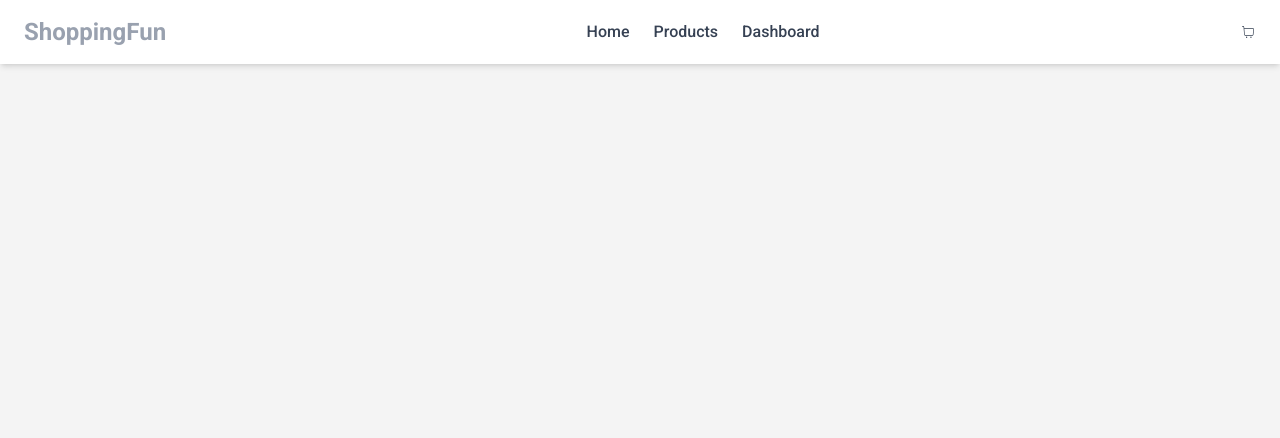
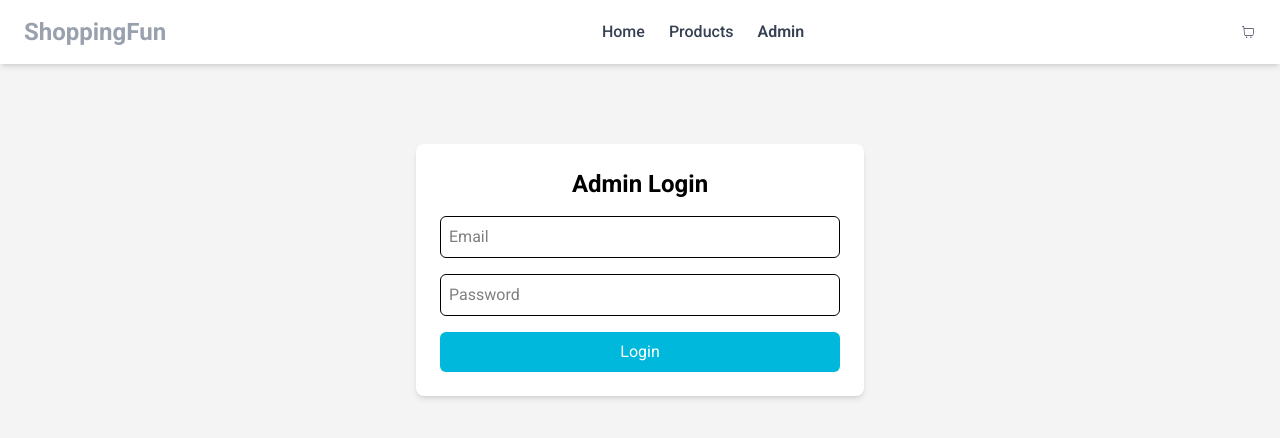
Before and after one commit to phiona-b3/Ecommerce_Website, a React (Vite) app: page /admin-login in a window 1280 px wide. Shown: the top 438 px of the page. Built offline with nearby package versions, Linux system fonts and the light colour scheme; no server answers.

Commit message:
Setting up Admin User Authentication with Firebase

```diff
--- a/package.json
+++ b/package.json
@@ -10,8 +10,10 @@
     "preview": "vite preview"
   },
   "dependencies": {
+    "@hookform/resolvers": "^3.10.0",
     "@tailwindcss/vite": "^4.0.4",
     "axios": "^1.7.9",
+    "dotenv": "^16.4.7",
     "firebase": "^11.3.0",
     "react": "^19.0.0",
     "react-dom": "^19.0.0",
--- a/src/App.tsx
+++ b/src/App.tsx
@@ -4,6 +4,7 @@ import ProductsPage from "./components/ProductsPage"
 import Home from "./components/Home"
 import ProductDetails from "./components/ProductDetails"
 import Cart from "./components/Cart"
+import AdminLogin from "./components/AdminLogin"
 
 const App = () => {
   return (
@@ -14,6 +15,7 @@ const App = () => {
         <Route path="/products" element={<ProductsPage/>}></Route>
         <Route path="/products/:id" element={<ProductDetails/>}></Route>
         <Route path="/cart" element={<Cart/>}></Route>
+        <Route path="/admin-login" element={<AdminLogin/>}></Route>
       </Routes>
     </Router>
   )
--- /dev/null
+++ b/src/components/AdminLogin.tsx
@@ -0,0 +1,54 @@
+import { signInWithEmailAndPassword } from "firebase/auth";
+import { z } from "zod";
+import { useForm } from "react-hook-form";
+import { zodResolver } from "@hookform/resolvers/zod";
+import { auth } from "../firebase";
+import { useState } from "react";
+import { useNavigate } from "react-router-dom";
+
+
+//Remainder: Create a dummy email and password to be used to access the admin dashboard
+//Include it in the ReadMe
+
+const loginSchema = z.object({
+    email: z.string().email("Invalid email"),
+    password: z.string().min(6, "Password must be at least 6 characters"),
+});
+
+type LoginFormData = z.infer<typeof loginSchema>;
+
+const AdminLogin = () => {
+    const { register, handleSubmit, formState: { errors } } = useForm<LoginFormData>({
+        resolver: zodResolver(loginSchema),
+    });
+
+    const [error, setError] = useState<string | null>(null);
+    const navigate = useNavigate();
+
+    const onSubmit = async (data: LoginFormData) => {
+        try {
+            await signInWithEmailAndPassword(auth, data.email, data.password);
+            navigate("/admin/dashboard");
+        } catch (error) {
+            setError("Invalid credentials")
+        }
+    };
+
+  return (
+    <div className="max-w-md mx-auto mt-20 p-6 bg-white shadow-md rounded-lg">
+        <h1 className="text-2xl font-bold text-center mb-4">Admin Login</h1>
+        {error && <p className="text-red-500 text-center">{error}</p>}
+        <form onSubmit={handleSubmit(onSubmit)} className="space-y-4">
+            <input {...register("email")} type="email" placeholder="Email" className="w-full p-2 border rounded-md" />
+            {errors.email && <p className="text-red-500">{errors.email.message}</p>}
+
+            <input {...register("password")} type="password" placeholder="Password" className="w-full p-2 border rounded-md" />
+            {errors.password && <p className="text-red-500">{errors.password.message}</p>}
+
+            <button type="submit" className="w-full bg-cyan-500 text-white p-2 rounded-md">Login</button>
+        </form>
+    </div>
+  )
+}
+
+export default AdminLogin
--- a/src/components/Navbar.tsx
+++ b/src/components/Navbar.tsx
@@ -14,7 +14,7 @@ const Navbar = () => {
         <ul className="hidden md:flex space-x-6 text-gray-700 font-medium">
             <li><Link to="/" className="hover:text-blue-500">Home</Link></li>
             <li><Link to="/products" className="hover:text-blue-500">Products</Link></li>
-            <li><Link to="/dashboard" className="hover:text-blue-500">Dashboard</Link></li>
+            <li><Link to="/admin-login" className="hover:text-red-500 font-semibold">Admin</Link></li>
         </ul>
         <Link to="/cart" className="relative flex items-center text-gray-700 hover:text-blue-500"><CiShoppingCart />
           {totalItems > 0 && (
--- a/src/firebase.ts
+++ b/src/firebase.ts
@@ -2,13 +2,17 @@ import { initializeApp } from "firebase/app";
 import { getAuth } from "firebase/auth";
 
 const firebaseConfig = {
-    apiKey: process.env.FIREBASE_API_KEY,
-    authDomain: process.env.FIREBASE_AUTH_DOMAIN,
-    projectId: process.env.FIREBASE_PROJECT_ID,
-    storageBucket: process.env.FIREBASE_STORAGE_BUCKET,
-    messagingSenderId: process.env.FIREBASE_MESSAGING_SENDER_ID,
-    appId: process.env.FIREBASE_APP_ID,
+    apiKey: import.meta.env.VITE_FIREBASE_API_KEY,
+    authDomain: import.meta.env.VITE_FIREBASE_AUTH_DOMAIN,
+    projectId: import.meta.env.VITE_FIREBASE_PROJECT_ID,
+    storageBucket: import.meta.env.VITE_FIREBASE_STORAGE_BUCKET,
+    messagingSenderId: import.meta.env.VITE_FIREBASE_MESSAGING_SENDER_ID,
+    appId: import.meta.env.VITE_FIREBASE_APP_ID,
 };
 
+//console.log("Firebase API Key:", import.meta.env.VITE_FIREBASE_API_KEY)
+
 const app = initializeApp(firebaseConfig);
-export const auth = getAuth(app);
+const auth = getAuth(app);
+
+export { app, auth };
```
Also changed, not shown: 1 other file (tests, documents, lock files or other folders).
